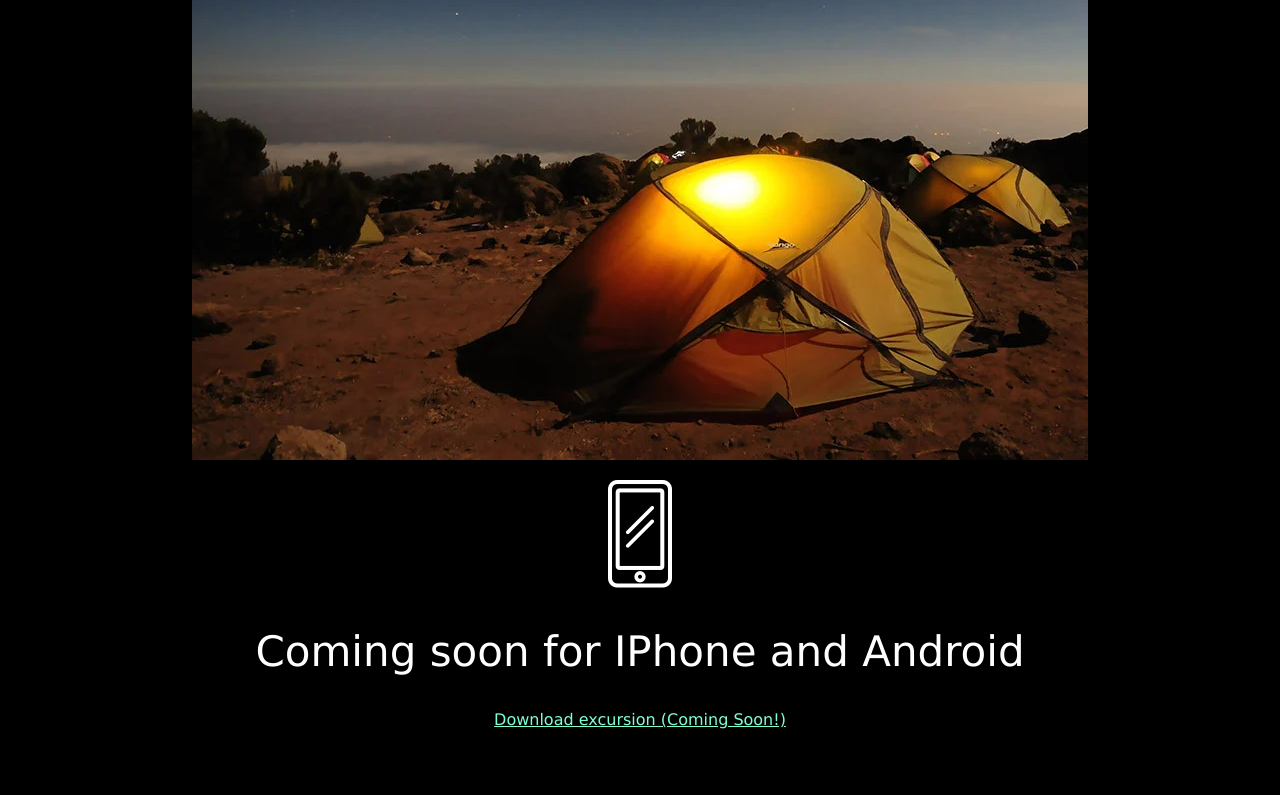
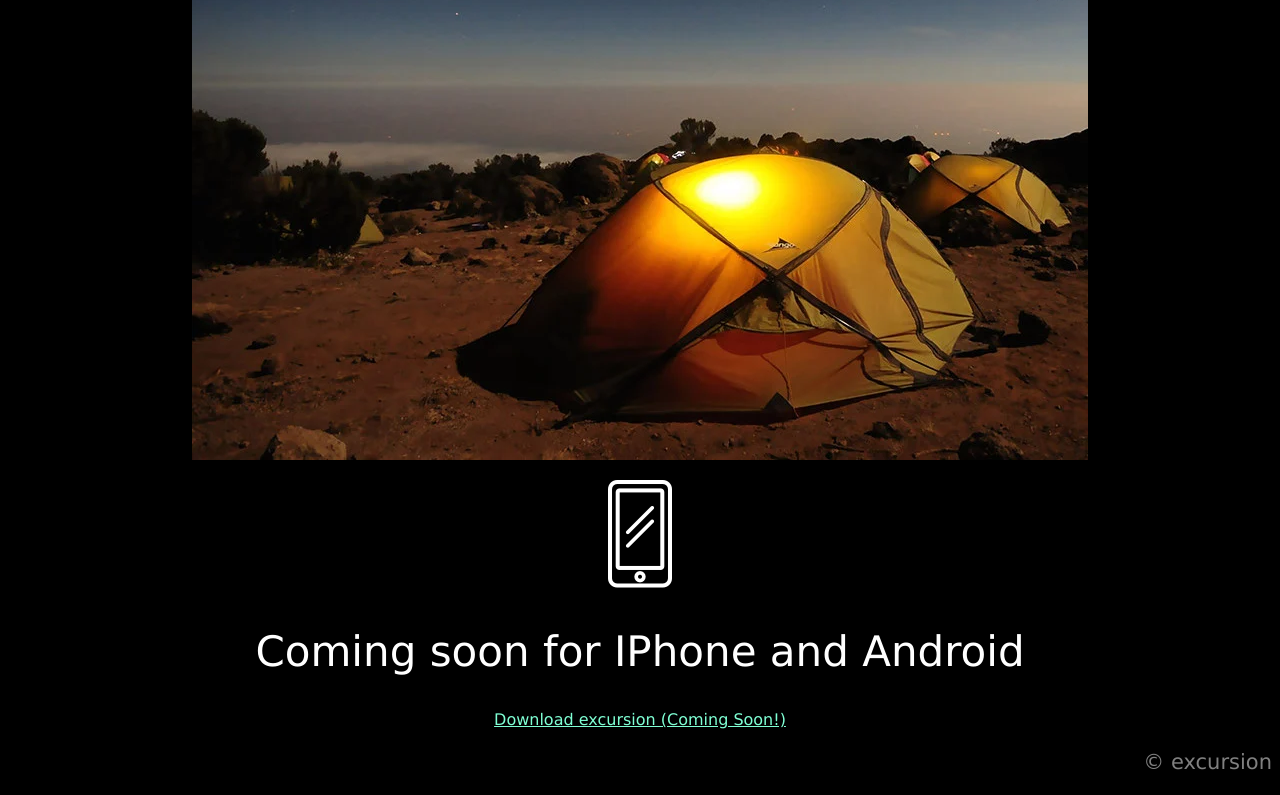
Before and after one commit to ric-gon/excursion, a plain HTML site: page resources/index.html in a window 1280 px wide. Shown: the part 552-1347 px from the top of the page. Before the commit the page ends 1297 px from the top, so only its background shows below. Drawn offline with Linux system fonts and the light colour scheme.

Commit message:
final push

```diff
--- a/resources/css/style.css
+++ b/resources/css/style.css
@@ -29,3 +29,11 @@ body {
     color: aquamarine;
     font-size: 16px;
 }
+
+/* FOOTER */
+
+.footer--copyright {
+    font-size: 21px;
+    color: grey;
+    text-align: right;
+}
--- a/resources/index.html
+++ b/resources/index.html
@@ -23,5 +23,6 @@
 
         <h2 class="header--secundary">Coming soon for IPhone and Android</h2>
         <p><a class="link--cta" href="#">Download excursion (Coming Soon!)</a></p>
+        <p class="footer--copyright">© excursion</p>
     </body>
 </html>
```
